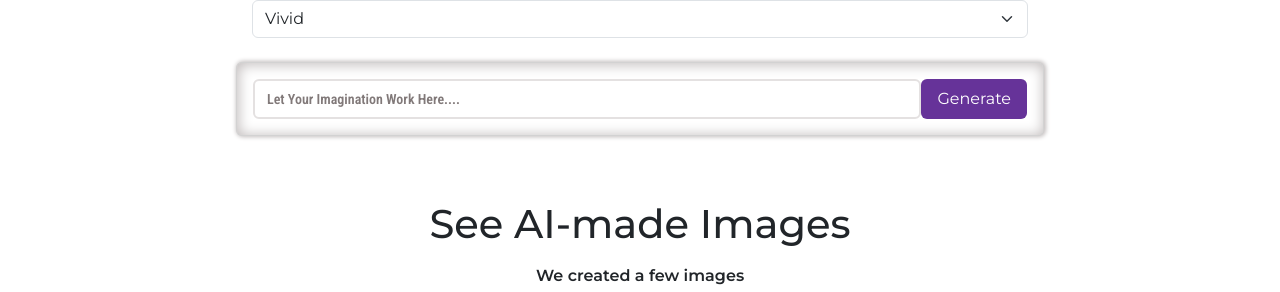
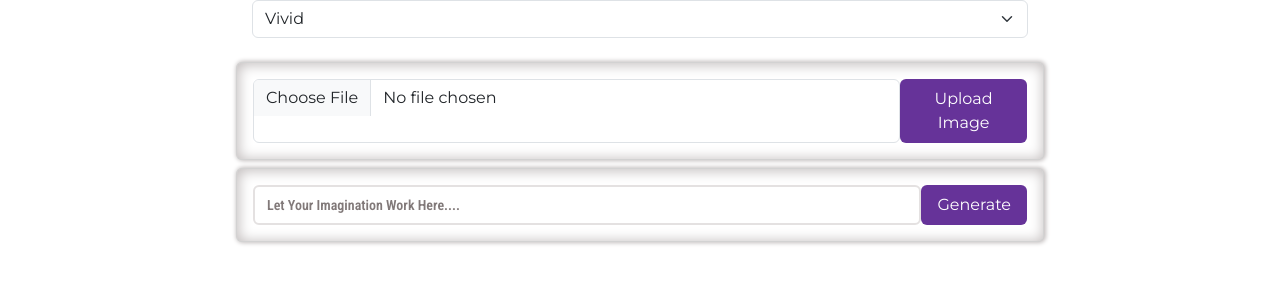
Before and after one commit to engineerFayyaz/text-to-image-latest, a React (Create React App) app: page / in a window 1280 px wide. Shown: the part 310-602 px from the top of the page. Built offline with nearby package versions, Linux system fonts and the light colour scheme; no server answers; sample sign-in values are in the browser's storage.

Commit message:
Image generator function and proxy updated

```diff
--- a/package.json
+++ b/package.json
@@ -51,6 +51,7 @@
     ]
   },
   "devDependencies": {
-    "eslint-plugin-chai-friendly": "^0.7.4"
+    "eslint-plugin-chai-friendly": "^0.7.4",
+    "http-proxy-middleware": "^3.0.0"
   }
 }
--- a/src/components/ImageGenerator/ImageGenerator.jsx
+++ b/src/components/ImageGenerator/ImageGenerator.jsx
@@ -18,6 +18,7 @@ import CartModal from "../Cart";
 import { getAuth, onAuthStateChanged } from "firebase/auth";
 import { useNavigate } from "react-router-dom";
 import { getFirestore, collection, addDoc } from "firebase/firestore";
+import { getStorage, ref, uploadBytes, getDownloadURL } from "firebase/storage";
 import GameComponent from "../GameComponent"; // Assuming GameComponent is in the correct location
 
 const ImageGenerator = () => {
@@ -29,6 +30,7 @@ const ImageGenerator = () => {
   const [posterSize, setPosterSize] = useState("A4");
   const [numImages] = useState(1);
   const [isImageGenerated, setIsImageGenerated] = useState(false);
+  const [inputFile, setInputFile] = useState(null); // Add state for uploaded file
   const inputRef = useRef(null);
   const canvasRef = useRef(null);
   const [cartItems, setCartItems] = useState([]);
@@ -37,6 +39,7 @@ const ImageGenerator = () => {
   const [showGame, setShowGame] = useState(false); // Change to false initially
   const auth = getAuth();
   const navigate = useNavigate();
+  const storage = getStorage();
 
   useEffect(() => {
     const unsubscribe = onAuthStateChanged(auth, (user) => {
@@ -52,7 +55,40 @@ const ImageGenerator = () => {
     return () => unsubscribe();
   }, [auth, navigate]);
 
-  const imageGenerator = async () => {
+  const handleFileChange = (e) => {
+    setInputFile(e.target.files[0]); // Store the selected file in state
+  };
+
+  const handleImageUpload = async () => {
+    if (!inputFile) {
+      toast.error("Please select an image to upload.");
+      return;
+    }
+
+    setLoading(true);
+    setProgress(0);
+
+    try {
+      const storageRef = ref(storage, `images/${inputFile.name}`);
+      await uploadBytes(storageRef, inputFile);
+
+      // Get the download URL for the image
+      const imageUrl = await getDownloadURL(storageRef);
+
+      // Trigger image generation with the Firebase Storage URL
+      await imageGenerator(imageUrl);
+
+      setLoading(false);
+      setProgress(100);
+    } catch (error) {
+      console.error("Error uploading image to Firebase Storage:", error);
+      toast.error("Error uploading image. Please try again.");
+      setLoading(false);
+      setProgress(0);
+    }
+  };
+
+  const imageGenerator = async (imageUrl) => {
     const currentUser = auth.currentUser;
     if (!currentUser) return;
 
@@ -79,6 +115,7 @@ const ImageGenerator = () => {
             prompt: `${inputRef.current.value} - Style: ${artStyle} ${posterSize}`,
             n: numImages,
             style: setArtStyle,
+            // image: imageUrl, // Pass the Firebase Storage URL here
           }),
         }
       );
@@ -273,6 +310,21 @@ const ImageGenerator = () => {
                 <Card.Body>
                   <Form.Group className="d-flex">
                     <Form.Control
+                      type="file"
+                      accept="image/*"
+                      onChange={handleFileChange}
+                      className="form-control-file"
+                    />
+                    <Button onClick={handleImageUpload} variant="primary">
+                      Upload Image
+                    </Button>
+                  </Form.Group>
+                </Card.Body>
+              </Card>
+              <Card className="mt-2 w-100">
+                <Card.Body>
+                  <Form.Group className="d-flex">
+                    <Form.Control
                       type="text"
                       ref={inputRef}
                       value={inspirationText}
@@ -295,12 +347,13 @@ const ImageGenerator = () => {
         handleClose={handleCloseModal}
         cartItems={cartItems}
         handleRemoveFromCart={handleRemoveFromCart}
+
       />
-      <Modal show={showGame} onHide={() => setShowGame(false)} centered>
-        <Modal.Header closeButton>
+      <Modal show={showGame} onHide={() => setShowGame(false)} centered size="xl" backdrop="static" >
+        <Modal.Header closeButton className="p-2">
           <Modal.Title>Interactive Game</Modal.Title>
         </Modal.Header>
-        <Modal.Body>
+        <Modal.Body className="p-0">
           <GameComponent
             onGameComplete={(score) => {
               console.log("Game score:", score);
```
Also changed, not shown: src/setupProxy.js (added, +11 -0 lines), 1 other file (tests, documents, lock files or other folders).
